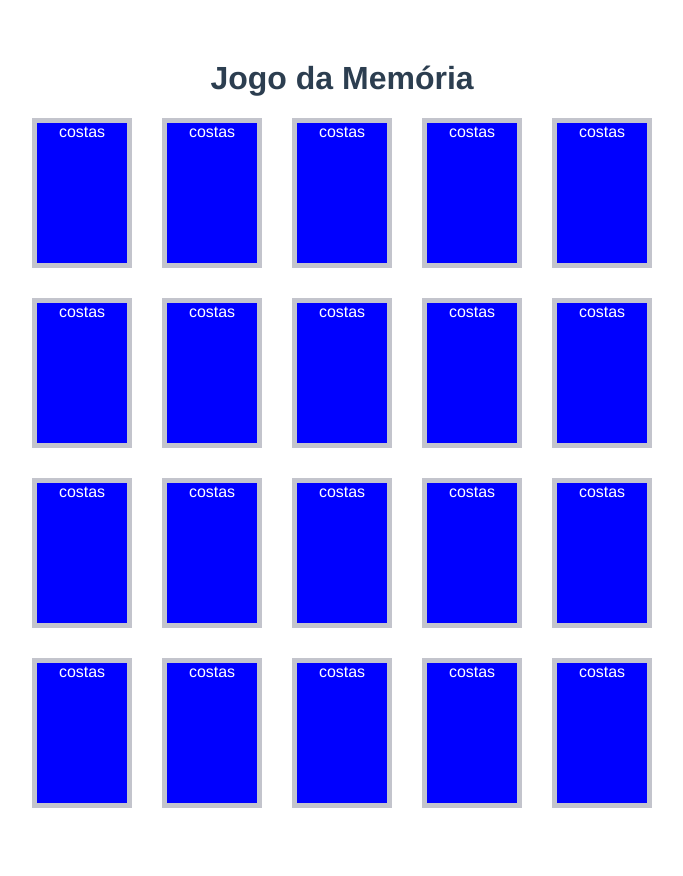
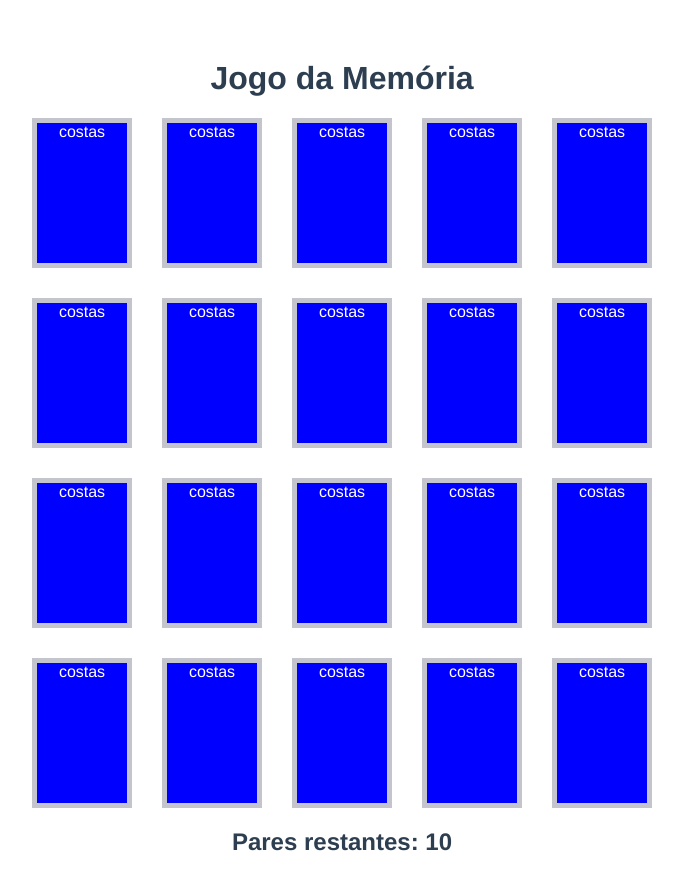
Before and after one commit to BFErvilha/jogo-da-memoria, a Vue app: page / in a window 1280 px wide. Shown: the whole page, without its empty margins (298-981 px from the left). Before the commit the page ends 828 px from the top, so only its background shows below. Built offline with nearby package versions, Linux system fonts and the light colour scheme.

Commit message:
feat: add win condition and track remaing cards

```diff
--- a/src/App.vue
+++ b/src/App.vue
@@ -11,7 +11,7 @@
 </template>
 
 <script>
-import { ref , watch } from 'vue'
+import { computed, ref , watch } from 'vue'
 import Carta from "./components/Carta"
 
 export default {
@@ -22,11 +22,24 @@ export default {
   setup(){
     const cartaLista = ref([])
     const usuarioSelecionou = ref ([])
-    const status = ref ('')
+
+    const status = computed(()=> {
+      if(paresRestantes.value === 0){
+         return 'Parabéns, você venceu!'
+      } else {
+        return `Pares restantes: ${paresRestantes.value}`
+      }
+    })
+
+    const paresRestantes = computed(() => {
+      const cartasRestantes =  cartaLista.value.filter(carta => carta.combinou === false).length
+
+       return cartasRestantes / 2
+    })
 
     for (let i = 0; i < 20; i++){
       cartaLista.value.push({
-        valor: i,
+        valor: 5,
         visivel: false,
         posicao: i,
         combinou: false
@@ -66,8 +79,7 @@ export default {
         cartaLista,
         virarCarta,
         usuarioSelecionou,
-        status
-
+        status,
       }
 
   }
```
